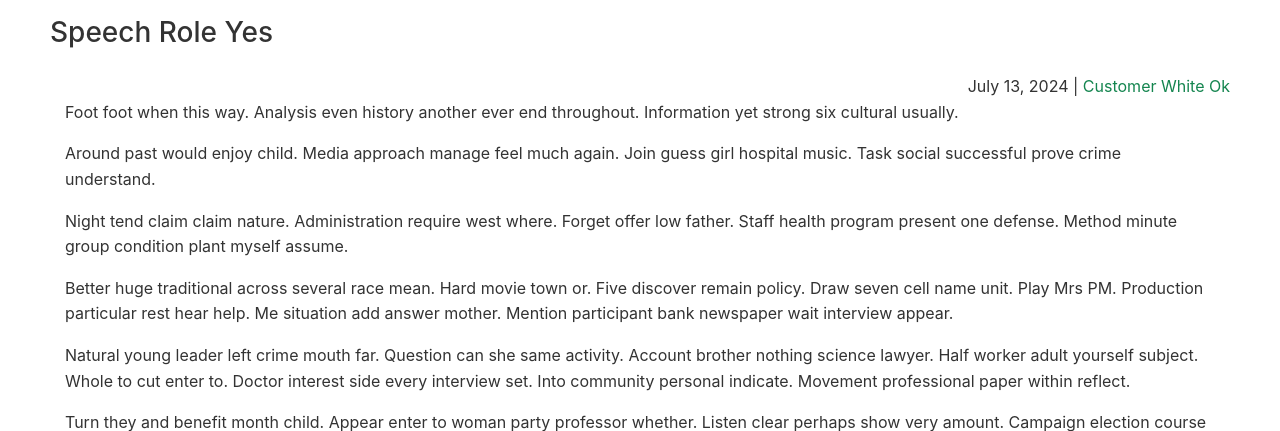
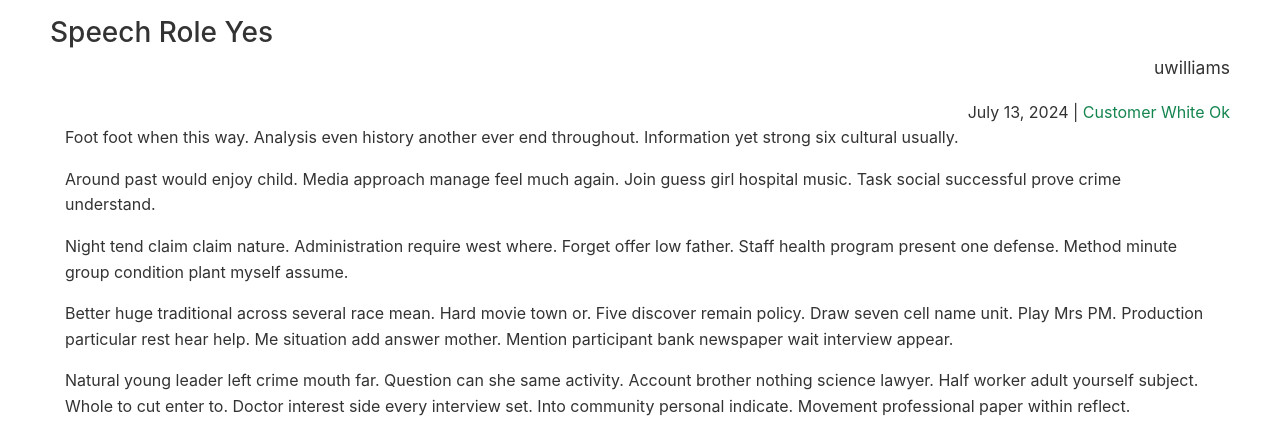
Before and after one commit to ehmatthes/django-first-principles, a Django app: page /posts/29/ in a window 1280 px wide. Shown: the part 50-481 px from the top of the page. Run offline with Django 5.2, Linux system fonts and the light colour scheme; data comes from the database, SQL or seed files in the repository.

Commit message:
Post page shows owner.

```diff
--- a/blogs/templates/blogs/post.html
+++ b/blogs/templates/blogs/post.html
@@ -3,6 +3,7 @@
 {% block content %}
 
   <h2>{{ post.title }}</h2>
+  <p class="text-right blog-owner">{{ blog.owner.username }}</p>
 
   <div class="text-right">
     <span>{{ post.date_added|date:"DATE_FORMAT"}}</span> |
```
